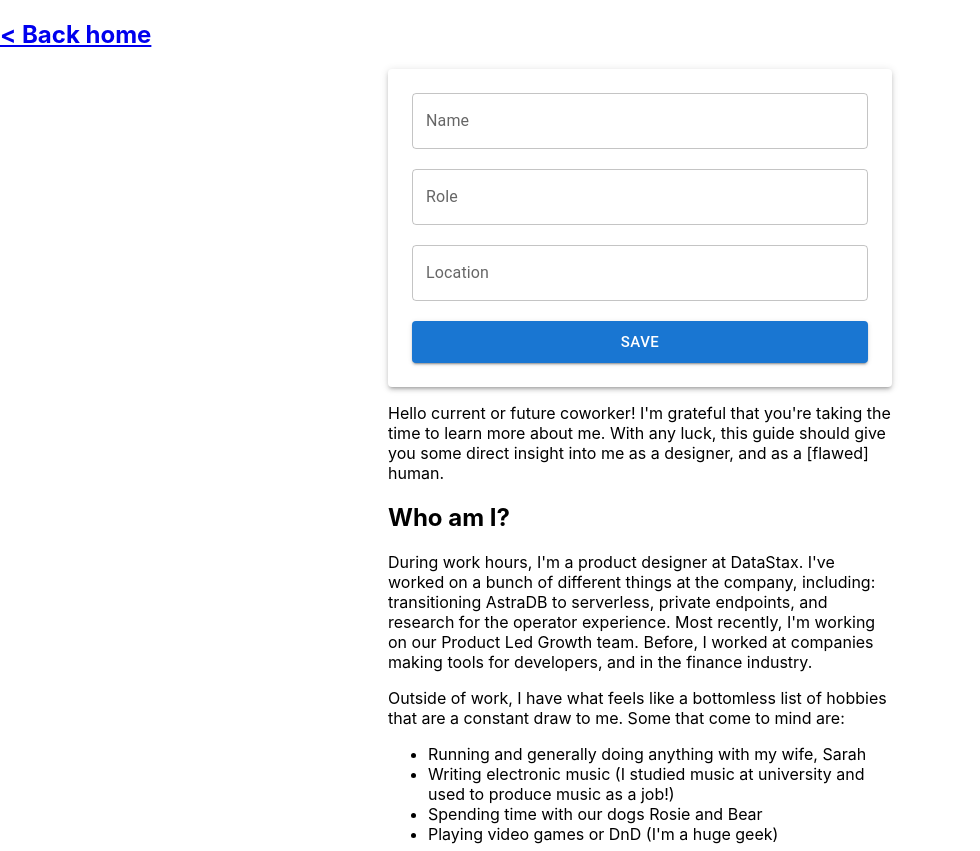
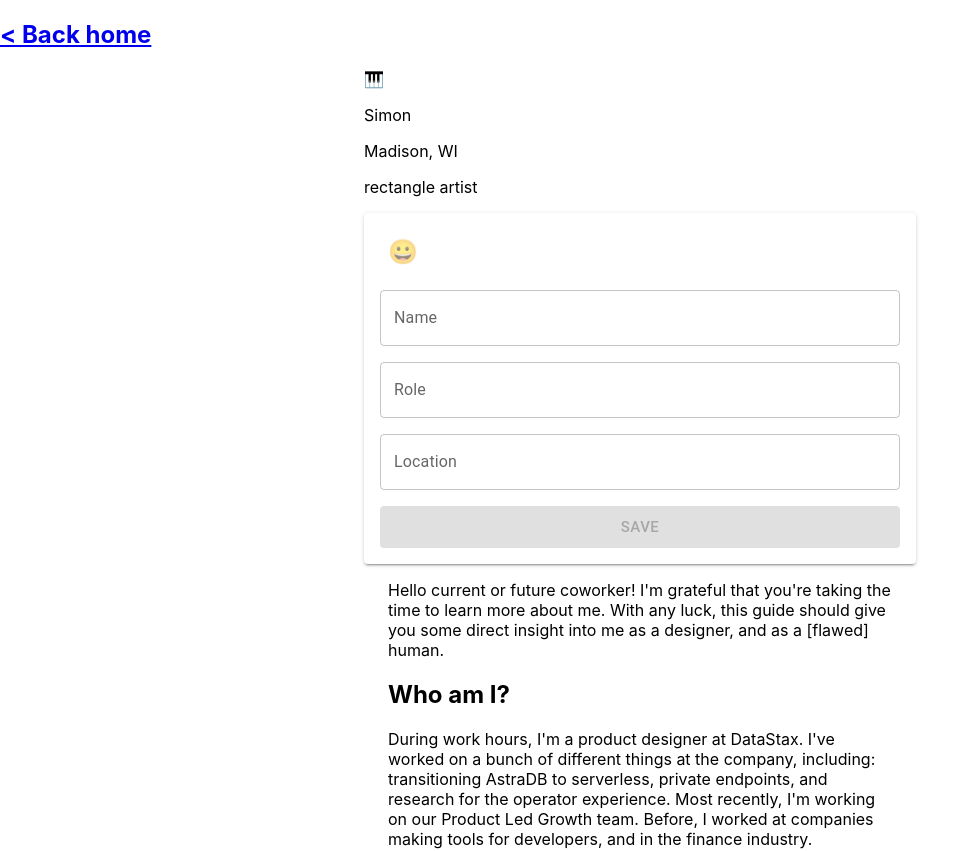
Before and after one commit to djsauble/vercel-example, a Next.js app: page /guides/lazerguide in a window 1280 px wide. Shown: the top 851 px of the page, without its empty margins (0-980 px from the left). Built offline with nearby package versions, Linux system fonts and the light colour scheme; no server answers.

Commit message:
adding lazer

```diff
--- a/components/UserInfo.js
+++ b/components/UserInfo.js
@@ -23,11 +23,11 @@ const UserInfo = (props) => {
   const open = Boolean(anchorEl);
 
   const onSave = async () => {
-    if (!user) {
-      await api.createUser(documentId, state);
-    } else {
-      await api.updateUser(documentId, state);
-    }
+    await api.createUser(documentId, state);
+    // if (!user) {
+    // } else {
+    //   await api.updateUser(documentId, state);
+    // }
     setUser(state);
   };
 
--- a/pages/guides/lazerguide.js
+++ b/pages/guides/lazerguide.js
@@ -10,12 +10,23 @@ import {
 } from "@mui/material";
 // import { getUser, createUser, updateUser } from "./api";
 import Layout from '../../components/layout';
+import UserInfo from "../../components/UserInfo";
+import api from "../../utils/api";
 
+function Guide() {
 
-function App() {
+  const documentId = "simonfraserduncan@gmail.com";
 
+  const [simon, setSimon] = useState({
+    emoji: '🎹',
+    name: 'Simon',
+    location: 'Madison, WI',
+    role: 'rectangle artist'
+  });
 
-  const [user, setUser] = useState();
+  useEffect(async () => {
+    setSimon(await api.getUser(documentId));
+  }, [setSimon]);
 
 //   useEffect(async () => {
 //     setUser(await getUser());
@@ -31,6 +42,13 @@ function App() {
 
   return (
     <Layout>
+      <p>{simon.emoji}</p>
+      <p>{simon.name}</p>
+      <p>{simon.location}</p>
+      <p>{simon.role}</p>
+
+      <UserInfo user={simon} setUser={setSimon} documentId={documentId} />
+
     <section className="App">
 
       <header className="App-header">
@@ -43,41 +61,6 @@ function App() {
         <div className="metadata">
 
 
-        {user && (
-          <Box sx={{ display: "flex", flexDirection: "column", mb: 2 }}>
-            <span style={{ fontSize: 100 }}>🎹</span>
-            <h2>Hello! I'm {user.name}</h2>
-            <span>I'm a {user.role}</span>
-            <span>I live in {user.location}</span>
-          </Box>
-       )}
-        <Paper
-          elevation={3}
-          sx={{
-            p: 3,
-            display: "grid",
-            gridGap: 20,
-          }}
-        >
-          <TextField
-            label="Name"
-            onChange={(e) => setUser({ ...user, name: e.target.value })}
-          />
-
-          <TextField
-            label="Role"
-            onChange={(e) => setUser({ ...user, role: e.target.value })}
-          />
-
-          <TextField
-            label="Location"
-            onChange={(e) => setUser({ ...user, location: e.target.value })}
-          />
-
-          <Button variant="contained" size="large" fullWidth>
-            Save
-          </Button>
-        </Paper>
 
 
           {/* <ListItemButton component="a" href="">
@@ -210,4 +193,4 @@ function App() {
 
 
 
-export default App;
+export default Guide;
```
Also changed, not shown: 1 other file (tests, documents, lock files or other folders).
